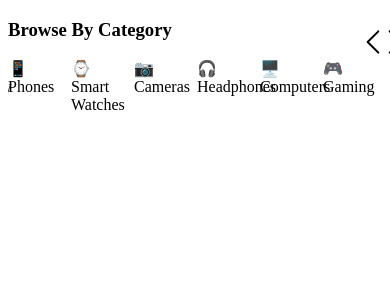
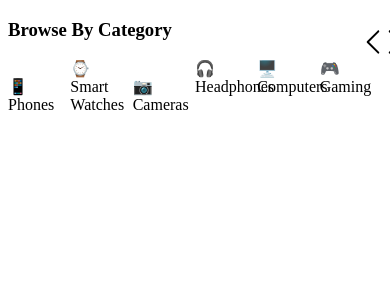
Before and after one commit to NadirYusifov/cyber, a Next.js app: page /homepage/categoriessction in a window 390 px wide. Shown: the top 300 px of the page. Built offline with nearby package versions, Linux system fonts and the light colour scheme.

Commit message:
Silder responsive but not completed

```diff
--- a/pages/homepage/categoriessction/index.tsx
+++ b/pages/homepage/categoriessction/index.tsx
@@ -13,7 +13,17 @@ export default function CategoriesSection() {
         slidesToShow: 6,
         slidesToScroll: 6,
         nextArrow: <NextArrow />,
-        prevArrow: <PrevArrow />
+        prevArrow: <PrevArrow />,
+        responsive: [
+            {
+                breakpoint: 600,
+                settings: {
+                    slidesToScroll: 1,
+                    slidesToShow: 2,
+                    slidesPerRow: 3
+                }
+            }
+        ]
     }
 
     return (
```
